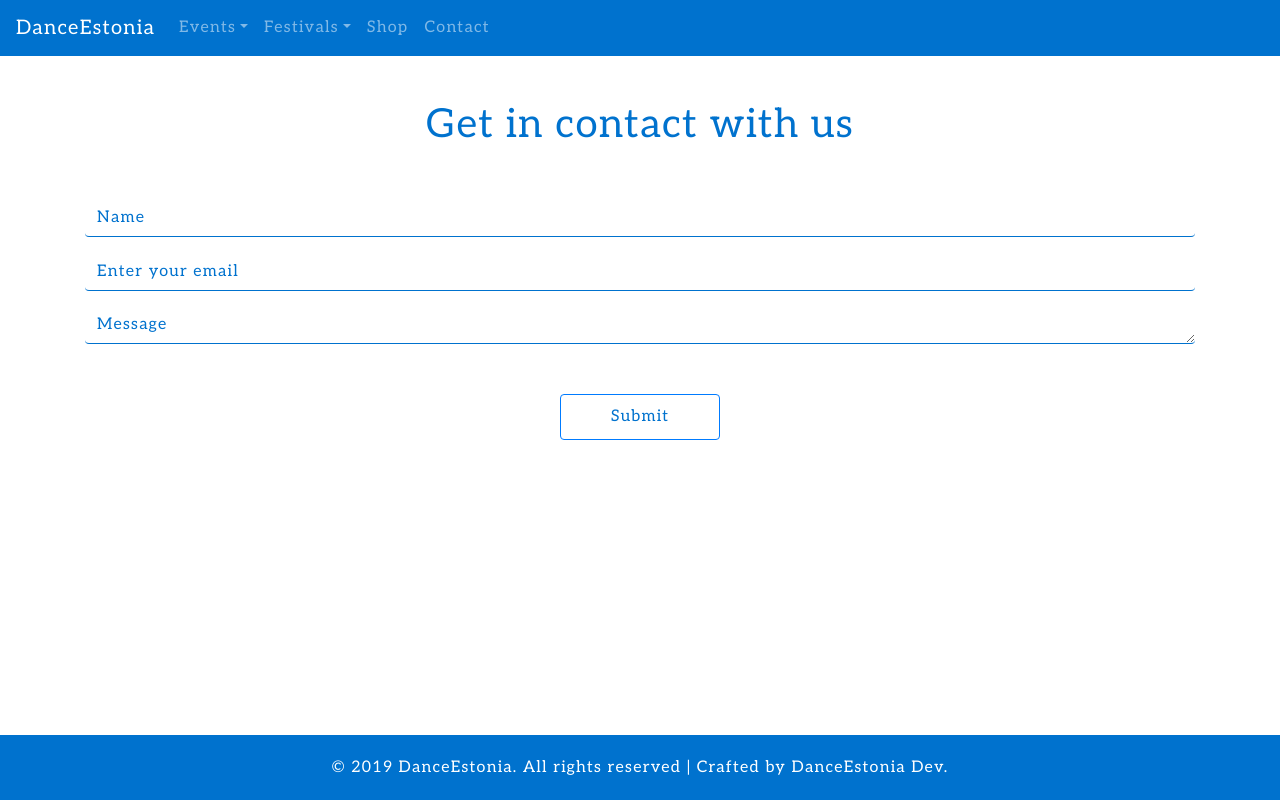
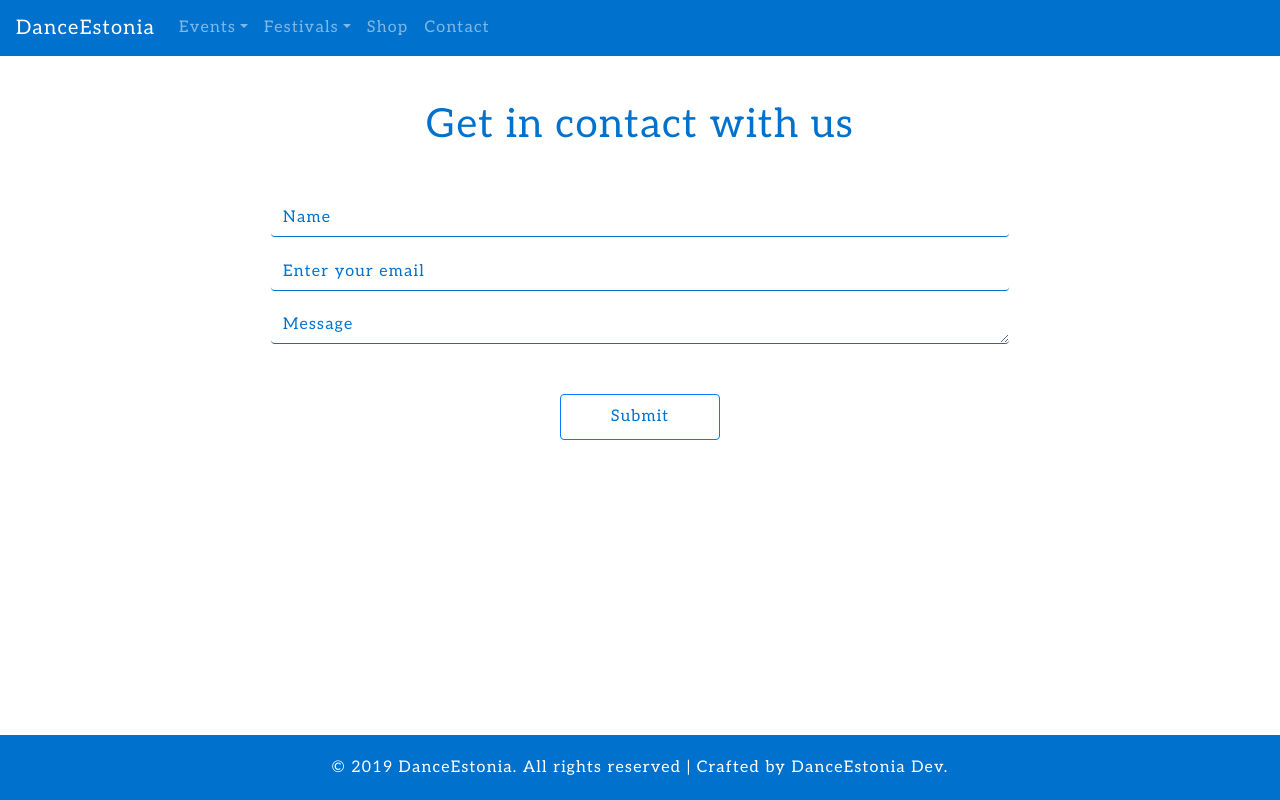
Before and after one commit to rrorrolfo/danceEstoniaClient, a React (Create React App) app in the folder client/: page /contact in a window 1280 px wide. Built offline with nearby package versions, Linux system fonts and the light colour scheme; no server answers.

Commit message:
Optimized styling for tablet and desktop

```diff
--- a/client/src/components/contactForm/contactForm.css
+++ b/client/src/components/contactForm/contactForm.css
@@ -49,3 +49,16 @@
 .message-input::placeholder {
   padding-top: auto;
 }
+
+/********* Media Queries *********/
+@media (min-width: 992px) {
+  .contact-form-container {
+    max-width: 70%;
+  }
+}
+
+@media (min-width: 1200px) {
+  .contact-form-container {
+    max-width: 60%;
+  }
+}
```
